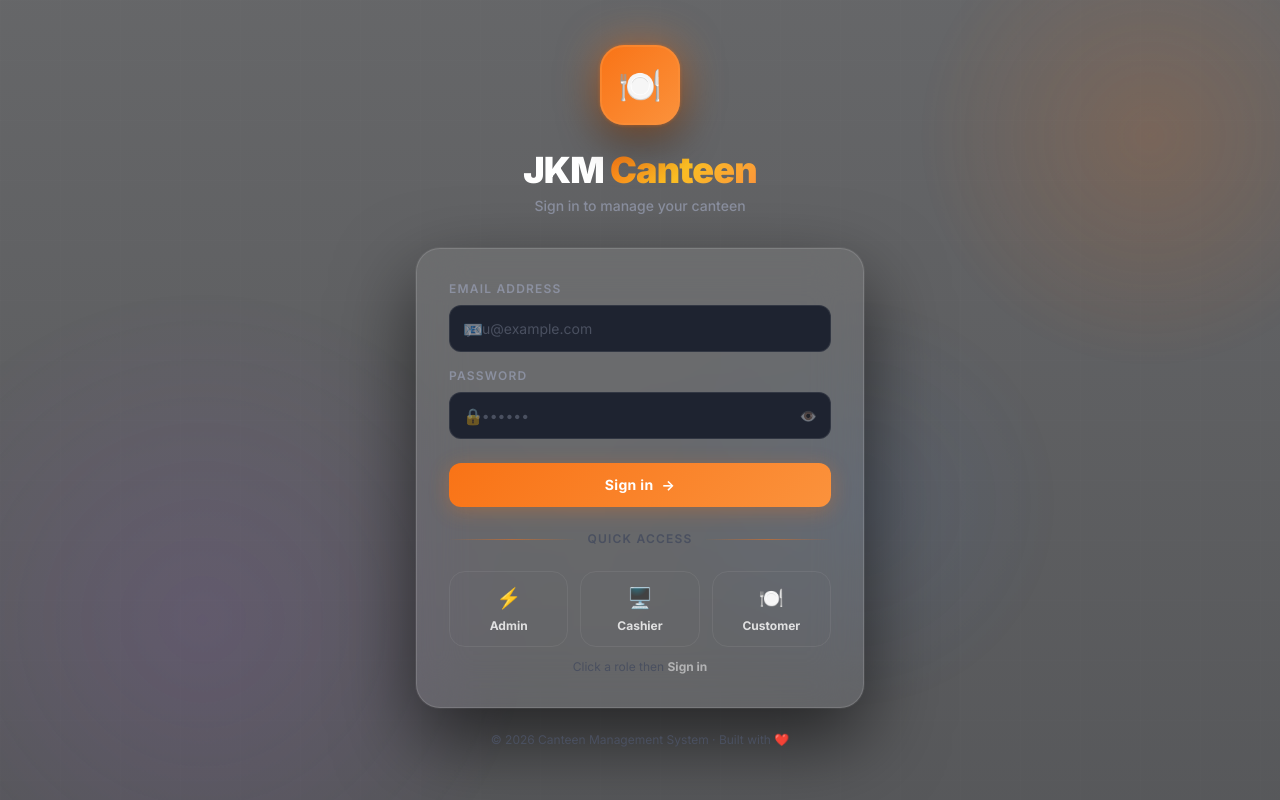
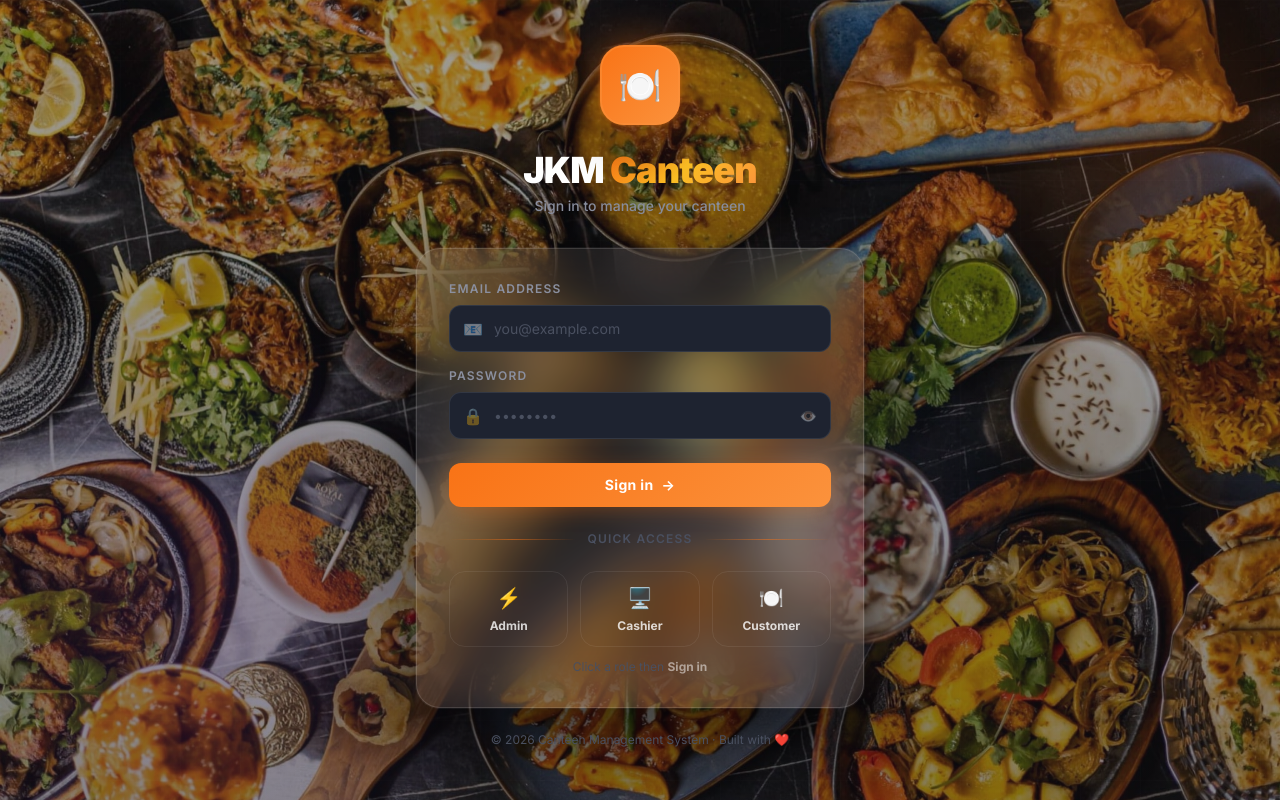
Before and after one commit to nikss07/Layno_Canteen_Management_System, a React (Create React App) app in the folder Downloads/Layno_Canteen_Management_System-main/Layno_Canteen_Management_System-main/canteen-frontend/: page /login in a window 1280 px wide. Built offline with nearby package versions, Linux system fonts and the light colour scheme; no server answers.

Commit message:
login adjustments

```diff
--- a/Downloads/Layno_Canteen_Management_System-main/Layno_Canteen_Management_System-main/canteen-frontend/src/components/auth/Login.jsx
+++ b/Downloads/Layno_Canteen_Management_System-main/Layno_Canteen_Management_System-main/canteen-frontend/src/components/auth/Login.jsx
@@ -47,7 +47,7 @@ export default function Login() {
   return (
     <div className="min-h-screen mesh-bg flex items-center justify-center p-4 relative overflow-hidden"
       style={{
-        backgroundImage: 'linear-gradient(rgba(17, 19, 24, 0.4), rgba(17, 19, 24, 0.5)), url("http://localhost:8000/images/login-bg.jpg")',
+        backgroundImage: 'linear-gradient(rgba(17, 19, 24, 0.4), rgba(17, 19, 24, 0.5)), url("/food-bg.jpg")',
         backgroundSize: 'cover',
         backgroundPosition: 'center',
       }}>
@@ -114,7 +114,7 @@ export default function Login() {
                   onChange={(e) => setEmail(e.target.value)}
                   required
                   placeholder="you@example.com"
-                  className="input-dark pl-10"
+                  className="input-dark pl-12"
                 />
               </div>
             </div>
@@ -134,7 +134,7 @@ export default function Login() {
                   onChange={(e) => setPassword(e.target.value)}
                   required
                   placeholder="••••••••"
-                  className="input-dark pl-10 pr-10"
+                  className="input-dark pl-12 pr-12"
                 />
                 <button type="button" onClick={() => setShowPass(!showPass)}
                   className="absolute right-3.5 top-1/2 -translate-y-1/2 text-sm opacity-40 hover:opacity-80 transition-opacity">
--- a/Downloads/Layno_Canteen_Management_System-main/Layno_Canteen_Management_System-main/canteen-frontend/src/index.css
+++ b/Downloads/Layno_Canteen_Management_System-main/Layno_Canteen_Management_System-main/canteen-frontend/src/index.css
@@ -227,7 +227,7 @@ body {
     border: 1px solid var(--glass-border);
     color: var(--text-primary);
     border-radius: 0.75rem;
-    padding: 0.75rem 1rem;
+    padding: 0.75rem 1rem 0.75rem 2.75rem;
     font-size: 0.875rem;
     transition: border-color 0.2s, box-shadow 0.2s;
     outline: none;
```
Also changed, not shown: Downloads/Layno_Canteen_Management_System-main/Layno_Canteen_Management_System-main/canteen-frontend/public/food-bg.jpg (added).
